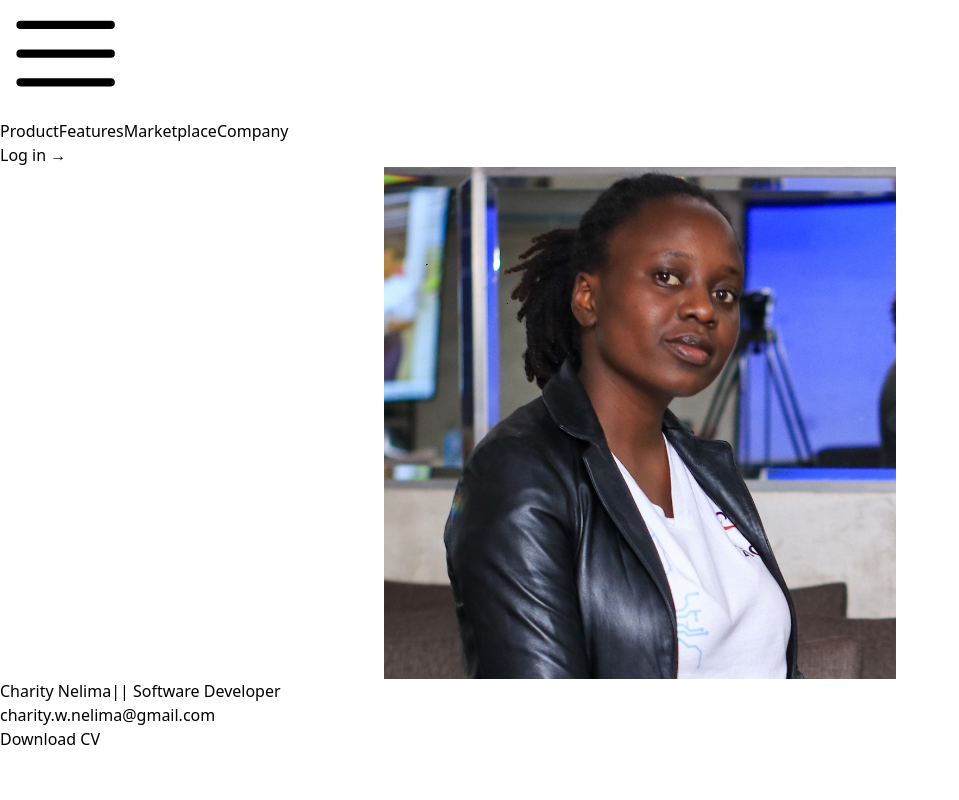
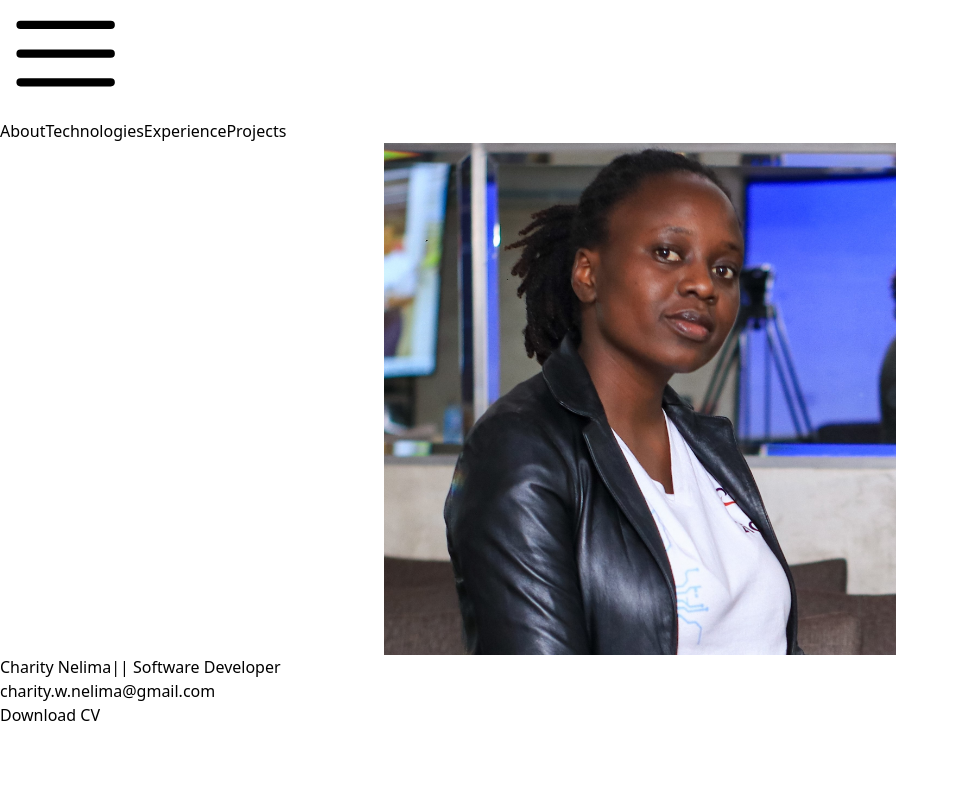
Before and after one commit to Charity-Nelima/Nelima, a React (Vite) app: page / in a window 1280 px wide. Shown: the part 1340-2140 px from the top of the page, without its empty margins (0-959 px from the left). Built offline with nearby package versions, Linux system fonts and the light colour scheme.

Commit message:
edit navbar and footer

```diff
--- a/src/HeroSection.jsx
+++ b/src/HeroSection.jsx
@@ -10,10 +10,10 @@ import Contact from './components/Contact'
 import Nelima from './assets/Nelima.jpg'
 import pdf from './assets/Charity_Nelima_CV.pdf'
 const navigation = [
-    { name: 'Product', href: '#' },
-    { name: 'Features', href: '#' },
-    { name: 'Marketplace', href: '#' },
-    { name: 'Company', href: '#' },
+    { name: 'About', href: '#' },
+    { name: 'Technologies', href: '#' },
+    { name: 'Experience', href: '#' },
+    { name: 'Projects', href: '#' },
 ]
 
 export default function HeroSection() {
@@ -51,9 +51,7 @@ export default function HeroSection() {
                         ))}
                     </div>
                     <div className="hidden lg:flex lg:flex-1 lg:justify-end">
-                        <a href="#" className="text-sm font-semibold leading-6 text-gray-900">
-                            Log in <span aria-hidden="true">&rarr;</span>
-                        </a>
+
                     </div>
                 </nav>
                 <Dialog open={mobileMenuOpen} onClose={setMobileMenuOpen} className="lg:hidden">
@@ -90,14 +88,7 @@ export default function HeroSection() {
                                         </a>
                                     ))}
                                 </div>
-                                <div className="py-6">
-                                    <a
-                                        href="#"
-                                        className="-mx-3 block rounded-lg px-3 py-2.5 text-base font-semibold leading-7 text-gray-900 hover:bg-gray-50"
-                                    >
-                                        Log in
-                                    </a>
-                                </div>
+
                             </div>
                         </div>
                     </DialogPanel>
--- a/src/components/Footer.jsx
+++ b/src/components/Footer.jsx
@@ -9,9 +9,9 @@ export default function Footer() {
                         <div class="flex flex-col items-center justify-between gap-6 sm:flex-row">
                             <div class="flex flex-wrap justify-center gap-x-6 gap-y-1 text-sm font-medium text-zinc-800 dark:text-zinc-200">
                                 <a class="transition hover:text-teal-500 dark:hover:text-teal-400" href="/about">About</a>
-                                <a class="transition hover:text-teal-500 dark:hover:text-teal-400" href="/projects">Projects</a>
-                                <a class="transition hover:text-teal-500 dark:hover:text-teal-400" href="/speaking">Speaking</a>
-                                <a class="transition hover:text-teal-500 dark:hover:text-teal-400" href="/uses">Uses</a>
+                                <a class="transition hover:text-teal-500 dark:hover:text-teal-400" href="/technologies">Technologies</a>
+                                <a class="transition hover:text-teal-500 dark:hover:text-teal-400" href="/speaking">Experiences</a>
+                                <a class="transition hover:text-teal-500 dark:hover:text-teal-400" href="/uses">Projects</a>
                             </div>
                             <p class="text-sm text-zinc-400 dark:text-zinc-500">© 2024 Spencer Sharp. All rights reserved.</p>
                         </div>
```
